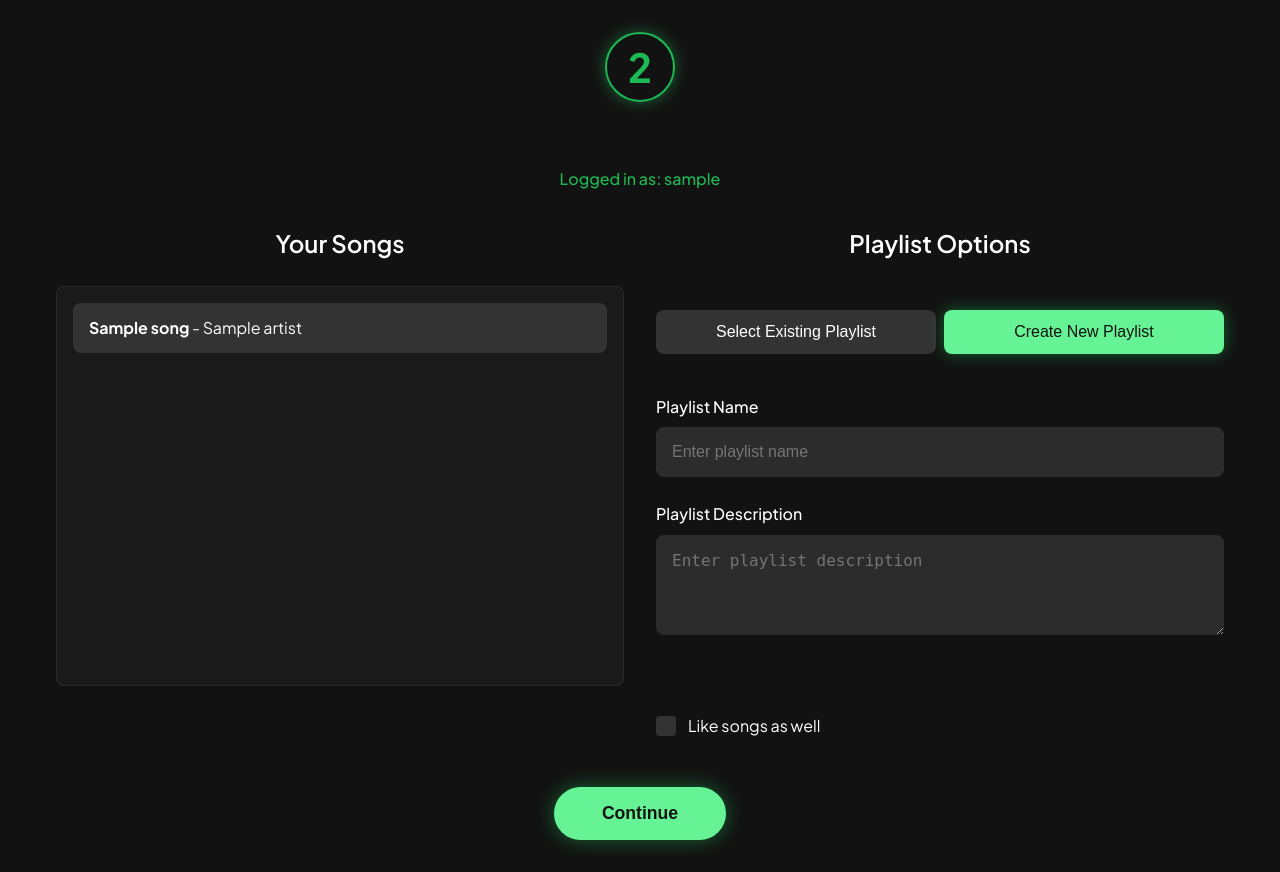
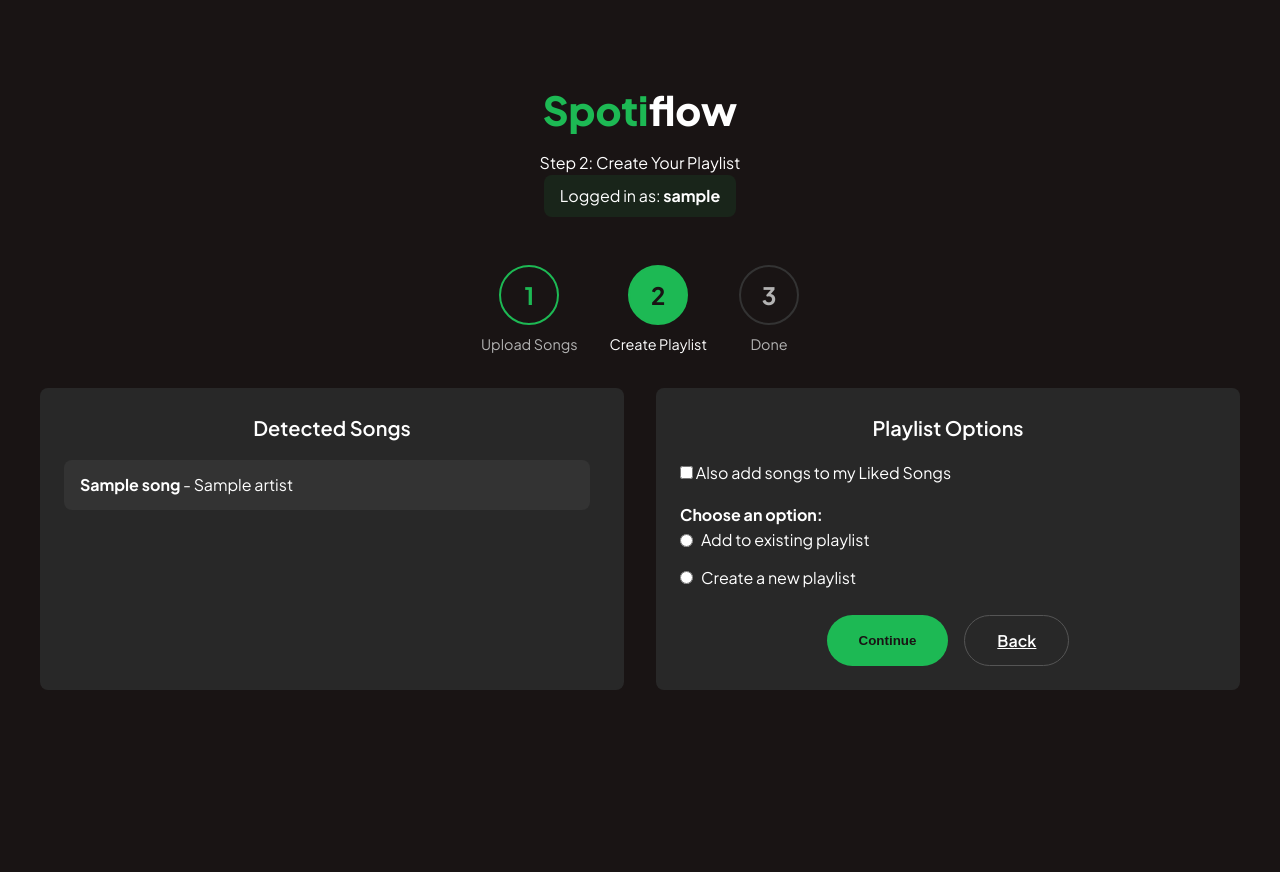
Before and after one commit to Devam153/Spotiflow, a Django app: template templates/step2.html in a window 1280 px wide. After the commit the page ends 690 px from the top, so only its background shows below. Run offline with Django 4.2, Linux system fonts and the light colour scheme; the template is opened without the code that fills it: most values are stand-ins (such as "Sample title", 1, 10 or a date in 2020).

Commit message:
user auth

```diff
--- a/spotify_app/urls.py
+++ b/spotify_app/urls.py
@@ -8,11 +8,7 @@ urlpatterns = [
     path('step1/', views.step1, name='step1'),
     path('step2/', views.step2, name='step2'),
     path('spotify-auth/', views.spotify_auth, name='spotify_auth'),
+    path('callback/', views.spotify_callback, name='spotify_callback'),
     path('completion/', views.completion, name='completion'),
     path('process-image/', views.process_image, name='process_image'),
-    path('callback/', views.spotify_callback, name='spotify_callback'),
-
-    # API endpoints for React app
-    path('api/playlists/', views.get_playlists, name='get_playlists'),
-    path('api/create-playlist/', views.create_playlist, name='create_playlist'),
 ]
--- a/templates/step2.html
+++ b/templates/step2.html
@@ -10,14 +10,12 @@
     <style>
         /* Base styles */
         :root {
-            --background: #121212;
+            --background: #191414;
             --foreground: #FFFFFF;
             --primary: #1DB954;
             --primary-glow: rgba(29, 185, 84, 0.5);
-            --secondary: #65F396;
             --muted: #333333;
             --muted-foreground: #B3B3B3;
-            --card-bg: rgba(30, 30, 30, 0.7);
             --border-radius: 8px;
         }
 
@@ -44,158 +42,130 @@
             max-width: 1200px;
             width: 100%;
             margin: 0 auto;
-            padding: 0 1rem;
+        }
+
+        /* Header styles */
+        .header {
+            text-align: center;
+            margin-bottom: 2rem;
+        }
+
+        .title {
+            font-size: 2.5rem;
+            font-weight: 800;
+            margin-bottom: 0.5rem;
+        }
+
+        .spotify-green {
+            color: #1DB954;
         }
 
         /* Step indicator */
-        .step-circle-container {
+        .step-indicator {
             display: flex;
             justify-content: center;
-            margin-bottom: 4rem;
+            margin-bottom: 2rem;
+            gap: 2rem;
+        }
+
+        .step {
+            display: flex;
+            flex-direction: column;
+            align-items: center;
+            text-align: center;
         }
 
         .step-circle {
-            width: 70px;
-            height: 70px;
+            width: 60px;
+            height: 60px;
             border: 2px solid var(--primary);
             border-radius: 50%;
             display: flex;
             align-items: center;
             justify-content: center;
-            font-size: 2.5rem;
+            font-size: 1.5rem;
             font-weight: 700;
+            margin-bottom: 0.5rem;
             color: var(--primary);
             background-color: transparent;
-            box-shadow: 0 0 15px var(--primary-glow);
         }
 
-        /* User info */
-        .user-info {
-            text-align: center;
-            margin-bottom: 2rem;
-            color: var(--primary);
-            font-weight: 500;
+        .step.active .step-circle {
+            background-color: var(--primary);
+            color: var(--background);
         }
 
-        /* Main content layout */
-        .content-layout {
+        .step.inactive .step-circle {
+            border-color: var(--muted);
+            color: var(--muted-foreground);
+        }
+
+        .step-label {
+            font-size: 0.9rem;
+            color: var(--muted-foreground);
+        }
+
+        .step.active .step-label {
+            color: var(--foreground);
+        }
+
+        /* Content section */
+        .content-section {
             display: grid;
             grid-template-columns: 1fr 1fr;
             gap: 2rem;
-            margin-bottom: 3rem;
+            margin-bottom: 2rem;
         }
 
         @media (max-width: 768px) {
-            .content-layout {
+            .content-section {
                 grid-template-columns: 1fr;
             }
         }
 
-        .section-title {
-            font-size: 1.5rem;
-            margin-bottom: 1.5rem;
+        .card {
+            background-color: #282828;
+            border-radius: var(--border-radius);
+            padding: 1.5rem;
+        }
+
+        .card-title {
+            font-size: 1.25rem;
             font-weight: 600;
+            margin-bottom: 1rem;
             text-align: center;
         }
 
-        /* Message styles */
-        .message {
-            padding: 1rem;
+        /* Song list */
+        .song-list {
+            max-height: 300px;
+            overflow-y: auto;
             margin-bottom: 1.5rem;
-            border-radius: var(--border-radius);
-            text-align: center;
-            font-weight: 500;
-        }
-
-        .message.error {
-            background-color: rgba(220, 53, 69, 0.2);
-            color: #ff6b6b;
-        }
-
-        .message.success {
-            background-color: rgba(40, 167, 69, 0.2);
-            color: #51cf66;
-        }
-
-        .message.warning {
-            background-color: rgba(255, 193, 7, 0.2);
-            color: #ffd43b;
-        }
-
-        .message.info {
-            background-color: rgba(0, 123, 255, 0.2);
-            color: #339af0;
-        }
-
-        /* Song list styles */
-        .songs-panel {
-            background-color: var(--card-bg);
-            border-radius: var(--border-radius);
-            min-height: 400px;
-            padding: 1rem;
-            border: 1px solid rgba(80, 80, 80, 0.3);
-        }
-
-        .song-list {
-            max-height: 350px;
-            overflow-y: auto;
-            scrollbar-width: none;
-            /* Firefox */
-            -ms-overflow-style: none;
-            /* IE and Edge */
-        }
-
-        .song-list::-webkit-scrollbar {
-            display: none;
-            /* Chrome, Safari, Opera */
+            padding-right: 10px;
         }
 
         .song-item {
-            background-color: var(--muted);
+            background-color: #333;
+            border: none;
             border-radius: var(--border-radius);
             padding: 0.75rem 1rem;
             margin-bottom: 0.5rem;
+            color: var(--foreground);
         }
 
-        /* Options panel styles */
-        .options-panel {
-            display: flex;
-            flex-direction: column;
-            gap: 1.5rem;
-        }
-
-        .option-toggle {
-            display: flex;
-            width: 100%;
-            gap: 0.5rem;
+        /* Forms */
+        .form-check {
             margin-bottom: 1rem;
         }
 
-        .option-btn {
-            flex: 1;
-            padding: 0.8rem;
-            border: none;
-            border-radius: var(--border-radius);
-            font-size: 1rem;
-            font-weight: 500;
-            cursor: pointer;
-            transition: all 0.3s ease;
+        .form-check-input {
+            background-color: #333;
+            border: 1px solid #555;
         }
 
-        .option-btn.active {
-            background-color: var(--secondary);
-            color: var(--background);
-            box-shadow: 0 0 15px var(--primary-glow);
-        }
-
-        .option-btn.inactive {
-            background-color: var(--muted);
-            color: var(--foreground);
-        }
-
-        /* Form controls */
-        .form-group {
-            margin-bottom: 1.5rem;
+        .form-check-input:checked {
+            background-color: var(--primary);
+            border-color: var(--primary);
         }
 
         .form-label {
@@ -204,121 +174,149 @@
             font-weight: 500;
         }
 
-        .form-control {
+        .form-control,
+        .form-select {
             width: 100%;
-            background-color: rgba(50, 50, 50, 0.8);
+            background-color: #333;
             border: none;
-            color: var(--foreground);
-            padding: 1rem;
+            color: white;
+            padding: 0.75rem 1rem;
             border-radius: var(--border-radius);
-            font-size: 1rem;
+            margin-bottom: 1rem;
+        }
+
+        .form-control:focus,
+        .form-select:focus {
+            background-color: #444;
+            color: white;
+            outline: 1px solid var(--primary);
+        }
+
+        /* Buttons */
+        .btn-spotify {
+            background-color: var(--primary);
+            color: var(--background);
+            border: none;
+            border-radius: 30px;
+            padding: 0.75rem 2rem;
+            font-weight: 600;
+            cursor: pointer;
             transition: all 0.3s ease;
         }
 
-        .form-control:focus {
-            outline: none;
-            box-shadow: 0 0 0 2px var(--primary-glow);
+        .btn-spotify:hover {
+            background-color: #1ed760;
+            transform: translateY(-2px);
         }
 
-        textarea.form-control {
-            min-height: 100px;
-            resize: vertical;
-        }
-
-        /* Checkbox styling */
-        .checkbox-container {
-            display: flex;
-            align-items: center;
-            margin-top: 1.5rem;
-        }
-
-        .custom-checkbox {
-            appearance: none;
-            -webkit-appearance: none;
-            width: 20px;
-            height: 20px;
-            background-color: var(--muted);
-            border-radius: 4px;
-            margin-right: 0.75rem;
-            position: relative;
-            cursor: pointer;
-        }
-
-        .custom-checkbox:checked {
-            background-color: var(--primary);
-        }
-
-        .custom-checkbox:checked::after {
-            content: "✓";
-            position: absolute;
-            color: var(--background);
-            font-size: 14px;
-            font-weight: bold;
-            top: 50%;
-            left: 50%;
-            transform: translate(-50%, -50%);
-        }
-
-        /* Button styles */
-        .continue-container {
-            display: flex;
-            justify-content: center;
-            margin-top: 2rem;
-        }
-
-        .continue-btn {
-            background-color: var(--secondary);
-            color: var(--background);
-            border: none;
+        .btn-outline {
+            background-color: transparent;
+            color: var(--foreground);
+            border: 1px solid #555;
             border-radius: 30px;
-            padding: 1rem 3rem;
-            font-size: 1.1rem;
+            padding: 0.75rem 2rem;
             font-weight: 600;
             cursor: pointer;
             transition: all 0.3s ease;
-            box-shadow: 0 0 20px var(--primary-glow);
         }
 
-        .continue-btn:hover {
-            transform: translateY(-3px);
-            box-shadow: 0 0 30px var(--primary-glow);
+        .btn-outline:hover {
+            border-color: var(--foreground);
         }
 
-        /* Hidden elements */
-        .hidden {
+        .action-buttons {
+            display: flex;
+            justify-content: center;
+            gap: 1rem;
+        }
+
+        /* Radio button styling */
+        .radio-group {
+            margin-bottom: 1.5rem;
+        }
+
+        .radio-option {
+            display: flex;
+            align-items: center;
+            margin-bottom: 0.75rem;
+        }
+
+        .radio-option input[type="radio"] {
+            margin-right: 0.5rem;
+        }
+
+        /* Option panels */
+        .option-panel {
+            margin-top: 1rem;
+            margin-left: 1.5rem;
+            padding: 1rem;
+            background-color: #333;
+            border-radius: var(--border-radius);
             display: none;
         }
 
-        /* Playlist select dropdown */
-        .playlist-select {
-            width: 100%;
-            padding: 1rem;
-            background-color: rgba(50, 50, 50, 0.8);
-            color: var(--foreground);
-            border: none;
-            border-radius: var(--border-radius);
-            font-size: 1rem;
+        /* Messages */
+        .message {
+            margin: 1rem 0;
+            padding: 0.75rem;
+            border-radius: 5px;
         }
 
-        .playlist-select:focus {
-            outline: none;
-            box-shadow: 0 0 0 2px var(--primary-glow);
+        .message.error {
+            background-color: rgba(220, 53, 69, 0.2);
+            color: #dc3545;
+        }
+
+        .message.success {
+            background-color: rgba(40, 167, 69, 0.2);
+            color: #28a745;
+        }
+
+        .message.warning {
+            background-color: rgba(255, 193, 7, 0.2);
+            color: #ffc107;
+        }
+
+        /* User info */
+        .user-info {
+            text-align: center;
+            margin-bottom: 1rem;
+            padding: 0.5rem 1rem;
+            background-color: rgba(29, 185, 84, 0.1);
+            border-radius: var(--border-radius);
+            display: inline-block;
+            margin-left: auto;
+            margin-right: auto;
         }
     </style>
 </head>
 
 <body>
     <div class="container">
-        <div class="step-circle-container">
-            <div class="step-circle">2</div>
+        <div class="header">
+            <h1 class="title"><span class="spotify-green">Spoti</span>flow</h1>
+            <p>Step 2: Create Your Playlist</p>
+            {% if username %}
+            <div class="user-info">
+                <p>Logged in as: <strong>{{ username }}</strong></p>
+            </div>
+            {% endif %}
         </div>
 
-        <!-- Show username if available -->
-        {% if username %}
-        <div class="user-info">
-            Logged in as: {{ username }}
+        <div class="step-indicator">
+            <div class="step">
+                <div class="step-circle">1</div>
+                <span class="step-label">Upload Songs</span>
+            </div>
+            <div class="step active">
+                <div class="step-circle">2</div>
+                <span class="step-label">Create Playlist</span>
+            </div>
+            <div class="step inactive">
+                <div class="step-circle">3</div>
+                <span class="step-label">Done</span>
+            </div>
         </div>
-        {% endif %}
 
         {% if messages %}
         {% for message in messages %}
@@ -328,125 +326,109 @@
         {% endfor %}
         {% endif %}
 
-        <form method="post" action="{% url 'spotify_app:step2' %}">
-            {% csrf_token %}
+        <div class="content-section">
+            <!-- Left side: Songs list -->
+            <div class="card">
+                <h3 class="card-title">Detected Songs</h3>
+                <div class="song-list">
+                    <ul class="list-group" style="list-style-type: none; padding: 0;">
+                        {% for song, artist in songs.items %}
+                        <li class="song-item">
+                            <strong>{{ song }}</strong> {% if artist %}- {{ artist }}{% endif %}
+                        </li>
+                        {% empty %}
+                        <li class="song-item">No songs detected</li>
+                        {% endfor %}
+                    </ul>
+                </div>
+            </div>
 
-            <div class="content-layout">
-                <!-- Left side: Songs list -->
-                <div>
-                    <h2 class="section-title">Your Songs</h2>
-                    <div class="songs-panel">
-                        <div class="song-list">
-                            {% for song, artist in songs.items %}
-                            <div class="song-item">
-                                <strong>{{ song }}</strong> {% if artist %}- {{ artist }}{% endif %}
-                            </div>
-                            {% empty %}
-                            <div class="song-item">No songs detected</div>
-                            {% endfor %}
-                        </div>
-                    </div>
-                </div>
+            <!-- Right side: Options -->
+            <div class="card">
+                <h3 class="card-title">Playlist Options</h3>
 
-                <!-- Right side: Options -->
-                <div class="options-panel">
-                    <h2 class="section-title">Playlist Options</h2>
+                <form method="post" action="{% url 'spotify_app:step2' %}">
+                    {% csrf_token %}
 
-                    <!-- Toggle buttons for option selection -->
-                    <div class="option-toggle">
-                        <button type="button" id="existingBtn" class="option-btn inactive">Select Existing
-                            Playlist</button>
-                        <button type="button" id="newBtn" class="option-btn active">Create New Playlist</button>
+                    <div class="form-check">
+                        <input class="form-check-input" type="checkbox" name="like_songs" id="likeSongs">
+                        <label class="form-check-label" for="likeSongs">
+                            Also add songs to my Liked Songs
+                        </label>
                     </div>
 
-                    <!-- Hidden radio buttons for form submission -->
-                    <div style="display: none;">
-                        <input type="radio" name="action" id="existingPlaylist" value="existing_playlist">
-                        <input type="radio" name="action" id="newPlaylist" value="new_playlist" checked>
-                    </div>
+                    <div class="radio-group">
+                        <h4 class="mb-3">Choose an option:</h4>
 
-                    <!-- Create new playlist panel -->
-                    <div id="newPlaylistPanel">
-                        <div class="form-group">
-                            <label class="form-label" for="playlistName">Playlist Name</label>
-                            <input type="text" class="form-control" id="playlistName" name="playlist_name"
-                                placeholder="Enter playlist name">
+                        <div class="radio-option">
+                            <input type="radio" name="action" id="existingPlaylist" value="existing_playlist">
+                            <label for="existingPlaylist">
+                                Add to existing playlist
+                            </label>
                         </div>
 
-                        <div class="form-group">
-                            <label class="form-label" for="playlistDescription">Playlist Description</label>
-                            <textarea class="form-control" id="playlistDescription" name="playlist_description"
-                                placeholder="Enter playlist description"></textarea>
-                        </div>
-                    </div>
-
-                    <!-- Select existing playlist panel -->
-                    <div id="existingPlaylistPanel" class="hidden">
-                        {% if playlists %}
-                        <div class="form-group">
-                            <label class="form-label" for="playlistSelect">Select Playlist</label>
-                            <select id="playlistSelect" name="playlist_id" class="playlist-select">
-                                <option value="">Choose a playlist</option>
+                        <div class="option-panel" id="existingPlaylistOptions">
+                            {% if playlists %}
+                            <select name="playlist_id" class="form-select">
+                                <option value="">Select a playlist</option>
                                 {% for playlist in playlists %}
                                 <option value="{{ playlist.id }}">{{ playlist.name }}</option>
                                 {% endfor %}
                             </select>
+                            {% else %}
+                            <p class="text-warning">No playlists found. Please authenticate with Spotify or create a new
+                                playlist.</p>
+                            {% endif %}
                         </div>
-                        {% else %}
-                        <p class="no-playlists-message">No playlists found. This could be because you have no playlists
-                            or we cannot access them.</p>
-                        {% endif %}
+
+                        <div class="radio-option">
+                            <input type="radio" name="action" id="newPlaylist" value="new_playlist">
+                            <label for="newPlaylist">
+                                Create a new playlist
+                            </label>
+                        </div>
+
+                        <div class="option-panel" id="newPlaylistOptions">
+                            <div class="mb-3">
+                                <label for="playlistName" class="form-label">Playlist Name</label>
+                                <input type="text" class="form-control" id="playlistName" name="playlist_name">
+                            </div>
+                            <div class="mb-3">
+                                <label for="playlistDescription" class="form-label">Description (optional)</label>
+                                <textarea class="form-control" id="playlistDescription" name="playlist_description"
+                                    rows="3"></textarea>
+                            </div>
+                        </div>
                     </div>
 
-                    <!-- Like songs option -->
-                    <div class="checkbox-container">
-                        <input type="checkbox" class="custom-checkbox" id="likeSongs" name="like_songs">
-                        <label for="likeSongs">Like songs as well</label>
+                    <div class="action-buttons">
+                        <button type="submit" class="btn-spotify">Continue</button>
+                        <a href="{% url 'spotify_app:step1' %}" class="btn-outline">Back</a>
                     </div>
-                </div>
+                </form>
             </div>
-
-            <div class="continue-container">
-                <button type="submit" class="continue-btn">Continue</button>
-            </div>
-        </form>
+        </div>
     </div>
 
     <script>
-        document.addEventListener('DOMContentLoaded', function () {
-            const existingBtn = document.getElementById('existingBtn');
-            const newBtn = document.getElementById('newBtn');
-            const existingPlaylist = document.getElementById('existingPlaylist');
-            const newPlaylist = document.getElementById('newPlaylist');
-            const existingPlaylistPanel = document.getElementById('existingPlaylistPanel');
-            const newPlaylistPanel = document.getElementById('newPlaylistPanel');
+        // Show/hide playlist options based on selection
+        const existingPlaylistRadio = document.getElementById('existingPlaylist');
+        const newPlaylistRadio = document.getElementById('newPlaylist');
+        const existingPlaylistOptions = document.getElementById('existingPlaylistOptions');
+        const newPlaylistOptions = document.getElementById('newPlaylistOptions');
 
-            // Toggle between existing and new playlist options
-            existingBtn.addEventListener('click', function () {
-                existingBtn.classList.add('active');
-                existingBtn.classList.remove('inactive');
-                newBtn.classList.add('inactive');
-                newBtn.classList.remove('active');
+        existingPlaylistRadio.addEventListener('change', function () {
+            if (this.checked) {
+                existingPlaylistOptions.style.display = 'block';
+                newPlaylistOptions.style.display = 'none';
+            }
+        });
 
-                existingPlaylist.checked = true;
-                newPlaylist.checked = false;
-
-                existingPlaylistPanel.classList.remove('hidden');
-                newPlaylistPanel.classList.add('hidden');
-            });
-
-            newBtn.addEventListener('click', function () {
-                newBtn.classList.add('active');
-                newBtn.classList.remove('inactive');
-                existingBtn.classList.add('inactive');
-                existingBtn.classList.remove('active');
-
-                newPlaylist.checked = true;
-                existingPlaylist.checked = false;
-
-                newPlaylistPanel.classList.remove('hidden');
-                existingPlaylistPanel.classList.add('hidden');
-            });
+        newPlaylistRadio.addEventListener('change', function () {
+            if (this.checked) {
+                newPlaylistOptions.style.display = 'block';
+                existingPlaylistOptions.style.display = 'none';
+            }
         });
     </script>
 </body>
```
Also changed, not shown: spotify_app/views.py (+18 -67 lines).
